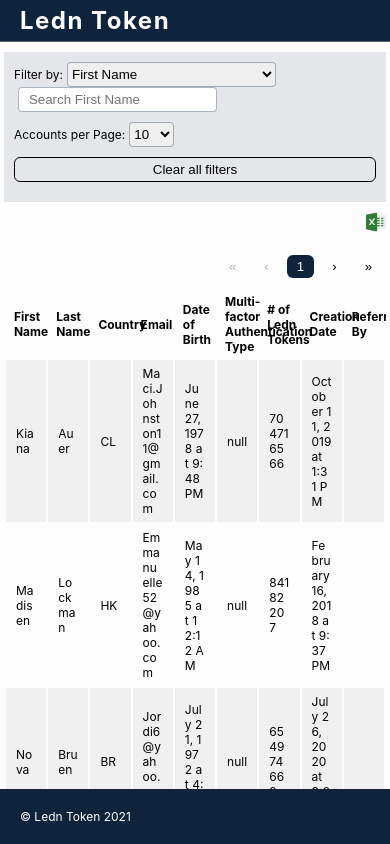
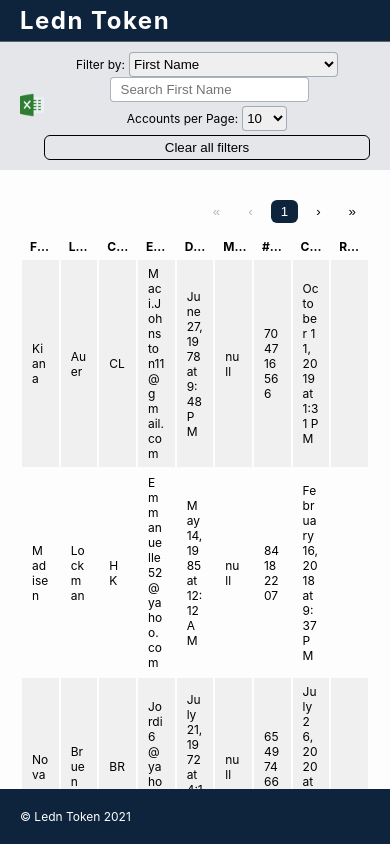
Before and after one commit to incarnateTheGreat/ledn-token-app, a React app: page / in a window 390 px wide. Built offline with nearby package versions, Linux system fonts and the light colour scheme; data requests are answered from the project's data file.

Commit message:
style and responsiveness changes

```diff
--- a/src/App.tsx
+++ b/src/App.tsx
@@ -155,19 +155,21 @@
             </div>
           )}
           <Filters />
-          {accountsData?.data.length > 0 && <Pagination />}
 
           {!loading && accountsData?.data.length > 0 && (
-            <>
-              <table className="ledn-token-table">
+            <article className="ledn-token-accounts">
+              {accountsData?.data.length > 0 && <Pagination />}
+              <table className="ledn-token-accounts-table">
                 <thead>
                   <tr>
-                    <th>{TABLE.FIRST_NAME}</th>
-                    <th>{TABLE.LAST_NAME}</th>
-                    <th>{TABLE.COUNTRY}</th>
-                    <th>{TABLE.EMAIL}</th>
-                    <th>{TABLE.DATE_OF_BIRTH}</th>
-                    <th>{TABLE.MULTI_FACTOR_AUTH_TYPE}</th>
+                    <th title={TABLE.FIRST_NAME}>{TABLE.FIRST_NAME}</th>
+                    <th title={TABLE.LAST_NAME}>{TABLE.LAST_NAME}</th>
+                    <th title={TABLE.COUNTRY}>{TABLE.COUNTRY}</th>
+                    <th title={TABLE.EMAIL}>{TABLE.EMAIL}</th>
+                    <th title={TABLE.DATE_OF_BIRTH}>{TABLE.DATE_OF_BIRTH}</th>
+                    <th title={TABLE.MULTI_FACTOR_AUTH_TYPE}>
+                      {TABLE.MULTI_FACTOR_AUTH_TYPE}
+                    </th>
                     <th
                       className="sortableHeader"
                       onClick={() => {
@@ -178,6 +180,7 @@
                       <span>{assignSortArrow("amt")}</span>
                     </th>
                     <th
+                      title={TABLE.CREATION_DATE}
                       className="sortableHeader"
                       onClick={() => {
                         sortData("createdDate");
@@ -186,7 +189,7 @@
                       <span>{TABLE.CREATION_DATE}</span>
                       <span>{assignSortArrow("createdDate")}</span>
                     </th>
-                    <th>{TABLE.REFERRED_BY}</th>
+                    <th title={TABLE.REFERRED_BY}>{TABLE.REFERRED_BY}</th>
                   </tr>
                 </thead>
                 <tbody>
@@ -227,17 +230,20 @@
                   })}
                 </tbody>
               </table>
-
               {accountsData?.data.length > 0 && <Pagination />}
-            </>
+            </article>
           )}
 
           {!loading && accountsData?.data.length === 0 && (
-            <div className="ledn-token-no-data">{ERRORS.NO_RESULTS}</div>
+            <div className="ledn-token-accounts-no-data">
+              {ERRORS.NO_RESULTS}
+            </div>
           )}
 
           {!loading && !accountsData && (
-            <div className="ledn-token-no-data">{ERRORS.SERVER_ERROR}</div>
+            <div className="ledn-token-accounts-no-data">
+              {ERRORS.SERVER_ERROR}
+            </div>
           )}
         </section>
         <footer className="footer">
--- a/src/components/Filters/filters.component.scss
+++ b/src/components/Filters/filters.component.scss
@@ -2,14 +2,36 @@
   align-items: center;
   display: flex;
   justify-content: space-between;
-  margin: 0 0 20px;
 
   &-filters {
     background-color: rgba($base-header-colour, 0.1);
     display: flex;
     justify-content: space-between;
-    padding: 10px;
-    width: 730px;
+    padding: 10px 20px;
+    width: 100%;
+
+    &-excel {
+      display: flex;
+      justify-content: center;
+    }
+
+    &-excel-icon {
+      width: 24px;
+
+      img {
+        width: inherit;
+      }
+    }
+
+    &-container {
+      flex-grow: 1;
+      display: flex;
+      justify-content: flex-end;
+
+      > * {
+        padding: 0 0 0 10px;
+      }
+    }
   }
 
   label {
@@ -42,16 +64,27 @@
       }
 
       &-filters {
-        flex-direction: column-reverse;
         width: -webkit-fill-available;
 
         > * {
-          margin: 0 0 10px;
+          flex-grow: 1;
+          flex-direction: column-reverse;
+          text-align: center;
         }
 
         button {
           width: 100%;
         }
+
+        &-container {
+          > * {
+            padding: 0 0 4px 0;
+
+            &:first-child {
+              padding: 0;
+            }
+          }
+        }
       }
     }
   }
--- a/src/components/Filters/filters.component.tsx
+++ b/src/components/Filters/filters.component.tsx
@@ -51,10 +51,11 @@
 
   return (
     <div className="ledn-token-filter-container">
-      <div className="ledn-token-filter-container-excel">
+      <div className="ledn-token-filter-container-filters">
+        <div className="ledn-token-filter-container-filters-excel">
           {accountsData?.data.length > 0 && (
             <CSVLink
-            className={"excel-icon"}
+              className={"ledn-token-filter-container-filters-excel-icon"}
               data={accountsData?.data}
               headers={headers}
               title={FILTERS.DOWNLOAD_CSV}
@@ -63,7 +64,8 @@
             </CSVLink>
           )}
         </div>
-      <div className="ledn-token-filter-container-filters">
+        <div className="ledn-token-filter-container-filters-container">
+          <div>
             <button
               className="--border"
               type="button"
@@ -72,8 +74,11 @@
             >
               {FILTERS.CLEAR_ALL_FILTERS}
             </button>
+          </div>
           <div>
-          <label htmlFor="accounts-per-page">{FILTERS.ACCOUNTS_PER_PAGE}</label>
+            <label htmlFor="accounts-per-page">
+              {FILTERS.ACCOUNTS_PER_PAGE}
+            </label>
             <select
               name="accounts-per-page"
               id="accounts-per-page"
@@ -117,6 +122,7 @@
           </div>
         </div>
       </div>
+    </div>
   );
 };
 
--- a/src/components/Pagination/pagination.component.scss
+++ b/src/components/Pagination/pagination.component.scss
@@ -1,5 +1,6 @@
 .ledn-token-pagination {
-  margin-left: auto;
+  margin: 10px 0;
+  text-align: right;
 
   button {
     margin: 0 4px;
--- a/src/styles/index.scss
+++ b/src/styles/index.scss
@@ -7,15 +7,6 @@
   display: flex;
   flex-direction: column;
   height: 100vh;
-
-  .excel-icon {
-    margin: 0 0 0 2px;
-    width: 20px;
-
-    img {
-      width: inherit;
-    }
-  }
 
   .loading {
     align-items: center;
@@ -74,20 +65,22 @@
     flex-direction: column;
     font-size: $size-12;
     height: 100vh;
-    margin: 0 auto;
     overflow-y: scroll;
-    padding: 10px 0 20px;
-    width: 98%;
+
+    &-accounts {
+      padding: 20px;
 
       &-table {
-      padding: 10px 0;
         table-layout: fixed;
         width: 100%;
 
         thead {
           th {
+            padding: 4px 8px;
             text-align: left;
-          padding: 4px 8px;
+            text-overflow: ellipsis;
+            overflow: hidden;
+            white-space: nowrap;
 
             &.sortableHeader {
               cursor: pointer;
@@ -128,6 +121,7 @@
         justify-content: center;
       }
     }
+  }
 
   .footer {
     background: $base-header-colour;
```
Lines whose indentation alone changed are shown as unchanged.
